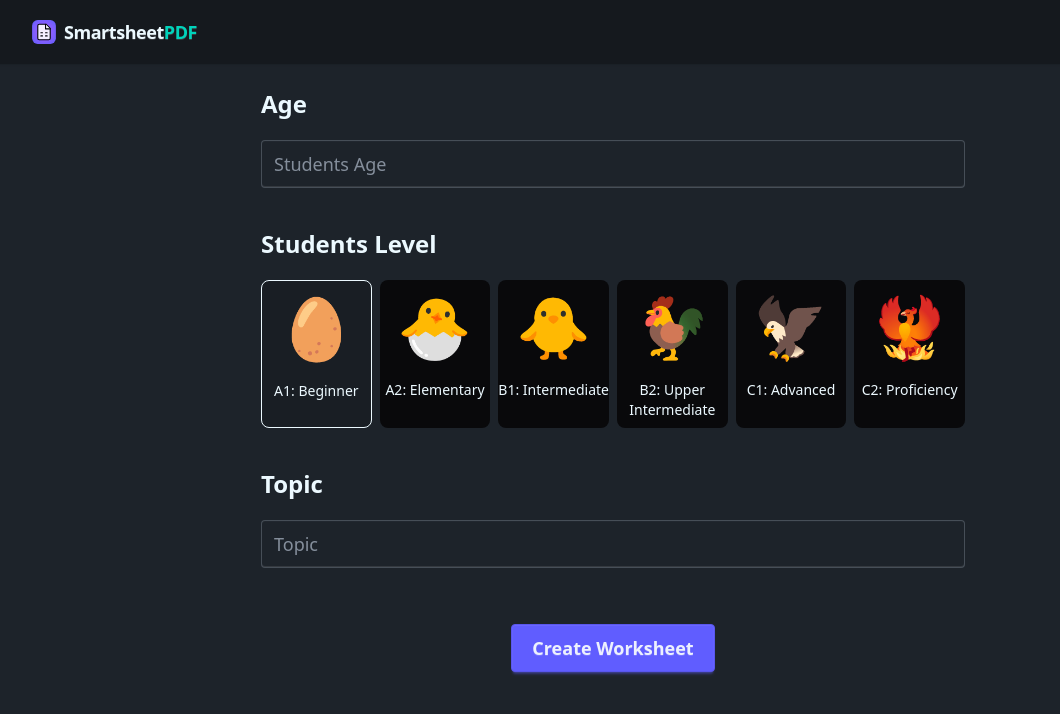
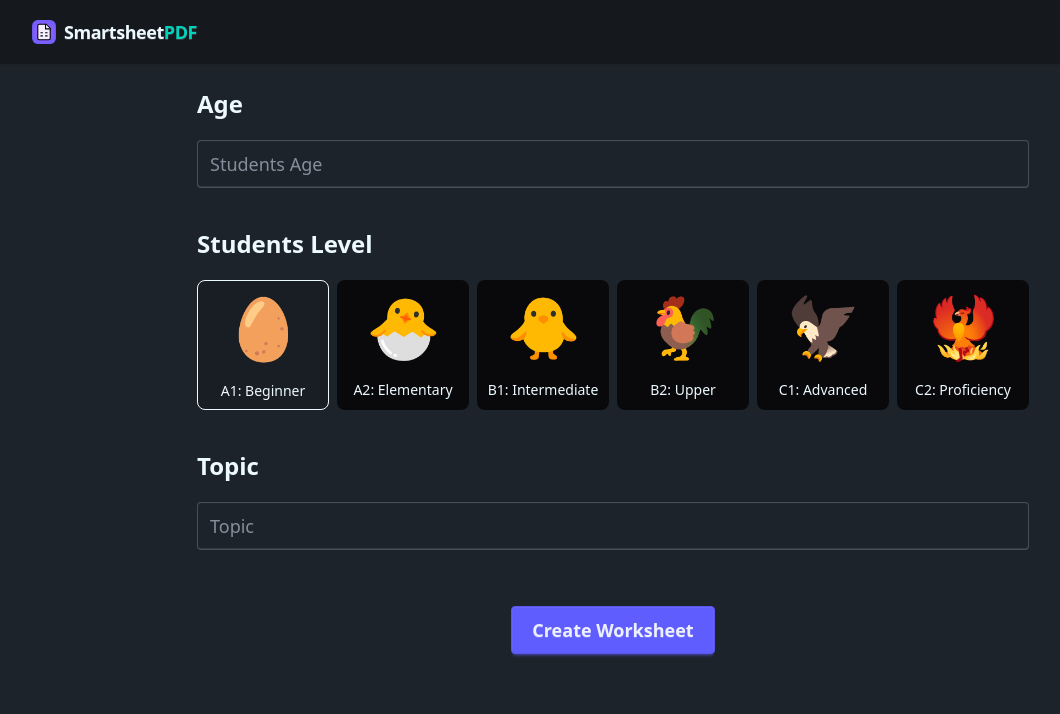
Before and after one commit to MahmoudAJ2000/esl-worksheet, a Next.js app: page /dashboard in a window 1280 px wide. Shown: the top 714 px of the page, without its empty margins (27-1087 px from the left). Built offline with nearby package versions, Linux system fonts and the light colour scheme.

Commit message:
cleaned up form layout

```diff
--- a/components/Form.tsx
+++ b/components/Form.tsx
@@ -13,7 +13,7 @@
     { id: "A1", label: "Beginner", emoji: "🥚" },
     { id: "A2", label: "Elementary", emoji: "🐣" },
     { id: "B1", label: "Intermediate", emoji: "🐥" },
-    { id: "B2", label: "Upper Intermediate", emoji: "🐓" },
+    { id: "B2", label: "Upper", emoji: "🐓" },
     { id: "C1", label: "Advanced", emoji: "🦅" },
     { id: "C2", label: "Proficiency", emoji: "🐦‍🔥" },
   ];
@@ -56,7 +56,7 @@
   return (
     <div>
      <Navbar hasButton={false} />
-      <form onSubmit={handleSubmit} className="max-w-3xl mx-auto p-4">
+      <form onSubmit={handleSubmit} className="max-w-4xl mx-auto p-4">
         <fieldset className="fieldset p-4 mb-4">
           <legend className="fieldset-legend text-2xl">Age</legend>
           <input
```
